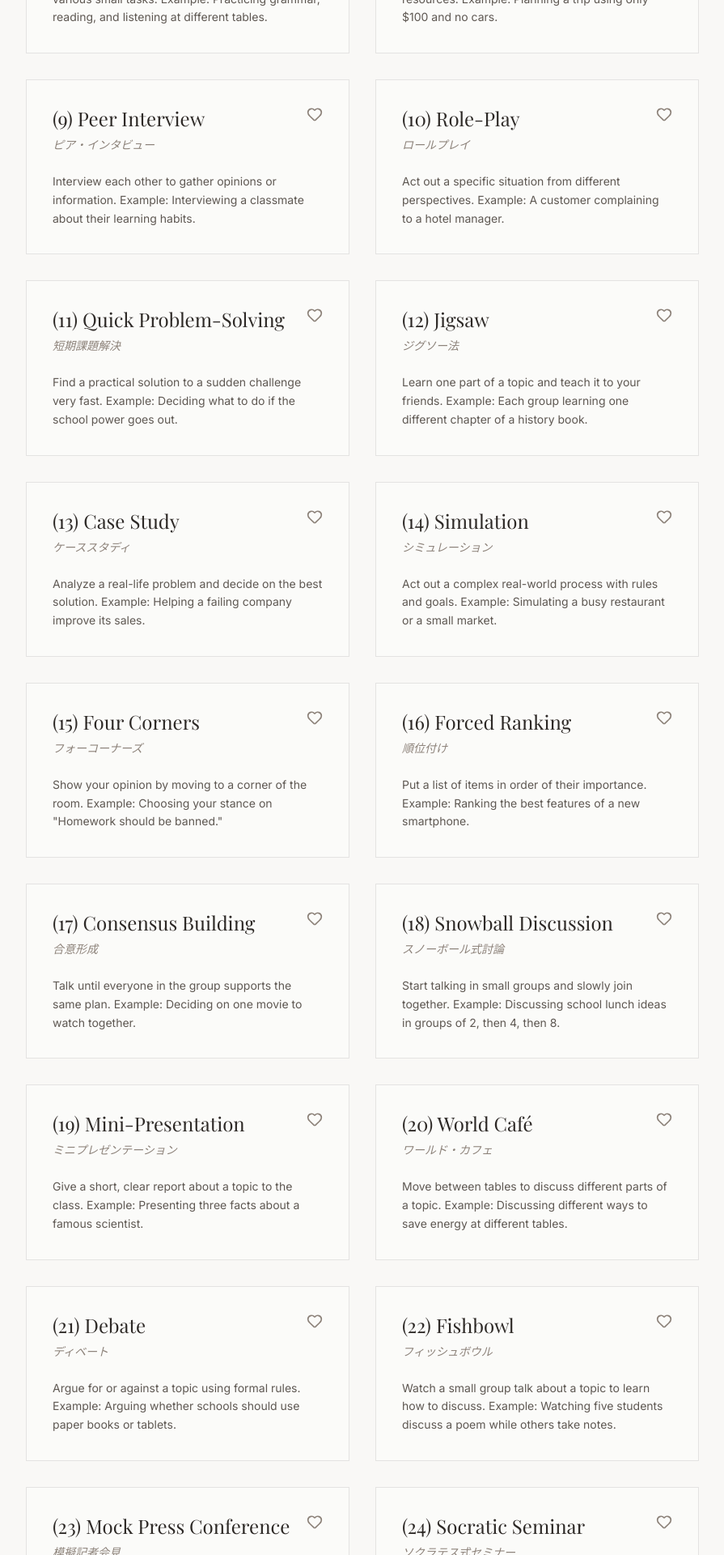
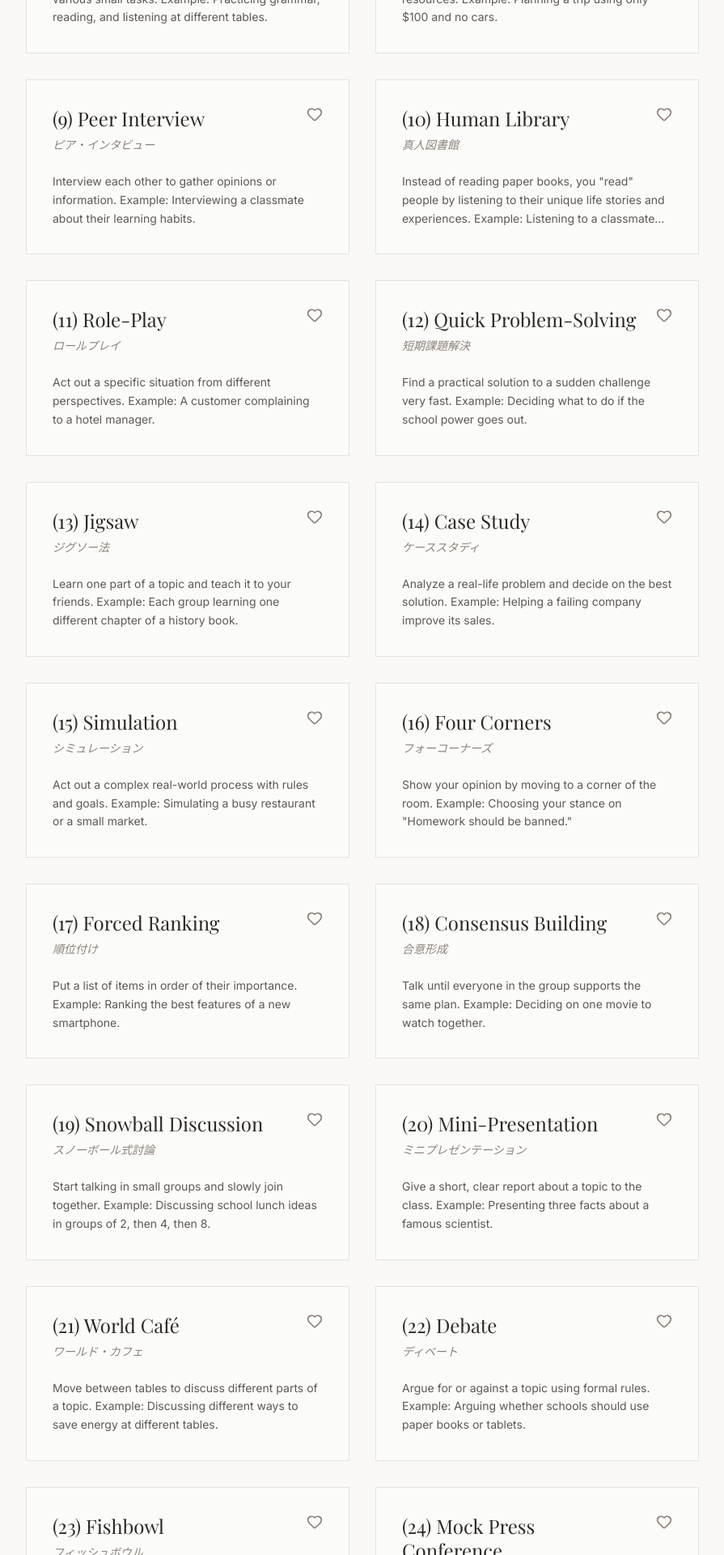
Before and after one commit to NyanyanyaNagoya/Activity-Design-Guide, a React (Vite) app: page / in a window 1280 px wide. Shown: the part 1260-3180 px from the top of the page at 81% size, without its empty margins (352-1247 px from the left). Built offline with nearby package versions, Linux system fonts and the light colour scheme; a web font is replaced by a local one.

Commit message:
feat: Add Human Library activity data
Includes data for the "Human Library" problem-solving activity, detailing its description, steps, and participant roles with example phrases.

```diff
--- a/src/data.ts
+++ b/src/data.ts
@@ -344,11 +344,57 @@ export const activities: Activity[] = [
     ]
   },
   {
+    id: "prob-human-library",
+    categoryId: "problemsolving",
+    category: "2. Problem Solving & Role-Play",
+    jpCategory: "課題解決とロールプレイ",
+    title: "(10) Human Library",
+    jpTitle: "真人図書館",
+    description: 'Instead of reading paper books, you "read" people by listening to their unique life stories and experiences. Example: Listening to a classmate share their story of living in a different country.',
+    jpDescription: "紙の本を読む代わりに、人のユニークな人生経験やストーリーを聞くことで、その人を「読み」ます。例：海外生活の経験についてクラスメートの話を聞く。",
+    steps: [
+      "Preparation: \"Human Books\" (speakers) prepare a 5-minute story about a challenge or experience.",
+      "Browsing: \"Readers\" (listeners) look at the list of titles and choose a \"Book\" to listen to.",
+      "Reading Session: The \"Human Book\" tells their story to a small group of \"Readers.\"",
+      "Q&A Session: \"Readers\" ask questions to understand the story more deeply.",
+      "Rotation: After a signal, \"Readers\" move to a different station to \"read\" another \"Book.\""
+    ],
+    roles: [
+      {
+        name: "The Human Book",
+        jpName: "語り手",
+        phrases: [
+          "The title of my story today is...",
+          "A very important moment in my life was when...",
+          "Does anyone have a question about my experience?"
+        ]
+      },
+      {
+        name: "The Reader",
+        jpName: "聞き手",
+        phrases: [
+          "I chose to read your book because the title sounded...",
+          "Could you tell me more about how you felt at that time?",
+          "What was the most challenging part of your story?"
+        ]
+      },
+      {
+        name: "The Librarian",
+        jpName: "司会者",
+        phrases: [
+          "Welcome to our Human Library. Please find your first station.",
+          "It is time to wrap up the discussion and rotate to the next book.",
+          "Please remember to listen with an open mind and respect."
+        ]
+      }
+    ]
+  },
+  {
     id: "prob-4",
     categoryId: "problemsolving",
     category: "2. Problem Solving & Role-Play",
     jpCategory: "課題解決とロールプレイ",
-    title: "(10) Role-Play",
+    title: "(11) Role-Play",
     jpTitle: "ロールプレイ",
     description: "Act out a specific situation from different perspectives. Example: A customer complaining to a hotel manager.",
     jpDescription: "特定の状況で別の人になりきって演じます。例：ホテルのマネージャーに苦情を言う客。",
@@ -393,7 +439,7 @@ export const activities: Activity[] = [
     categoryId: "problemsolving",
     category: "2. Problem Solving & Role-Play",
     jpCategory: "課題解決とロールプレイ",
-    title: "(11) Quick Problem-Solving",
+    title: "(12) Quick Problem-Solving",
     jpTitle: "短期課題解決",
     description: "Find a practical solution to a sudden challenge very fast. Example: Deciding what to do if the school power goes out.",
     jpDescription: "突然の課題に素早く解決策を出します。例：学校が停電した時の対応を考える。",
@@ -429,7 +475,7 @@ export const activities: Activity[] = [
     categoryId: "problemsolving",
     category: "2. Problem Solving & Role-Play",
     jpCategory: "課題解決とロールプレイ",
-    title: "(12) Jigsaw",
+    title: "(13) Jigsaw",
     jpTitle: "ジグソー法",
     description: "Learn one part of a topic and teach it to your friends. Example: Each group learning one different chapter of a history book.",
     jpDescription: "トピックの一部を学び、それを仲間に教えます。例：歴史の本の別々の章を分担して学ぶ。",
@@ -465,7 +511,7 @@ export const activities: Activity[] = [
     categoryId: "problemsolving",
     category: "2. Problem Solving & Role-Play",
     jpCategory: "課題解決とロールプレイ",
-    title: "(13) Case Study",
+    title: "(14) Case Study",
     jpTitle: "ケーススタディ",
     description: "Analyze a real-life problem and decide on the best solution. Example: Helping a failing company improve its sales.",
     jpDescription: "実際の問題を分析し、解決策を決めます。例：売り上げが落ちている会社の改善策。",
@@ -501,7 +547,7 @@ export const activities: Activity[] = [
     categoryId: "problemsolving",
     category: "2. Problem Solving & Role-Play",
     jpCategory: "課題解決とロールプレイ",
-    title: "(14) Simulation",
+    title: "(15) Simulation",
     jpTitle: "シミュレーション",
     description: "Act out a complex real-world process with rules and goals. Example: Simulating a busy restaurant or a small market.",
     jpDescription: "ルールや目標がある現実のプロセスを体験します。例：忙しいレストランや市場の体験。",
@@ -539,7 +585,7 @@ export const activities: Activity[] = [
     categoryId: "debate",
     category: "3. Debate & Decision Making",
     jpCategory: "討論と意思決定",
-    title: "(15) Four Corners",
+    title: "(16) Four Corners",
     jpTitle: "フォーコーナーズ",
     description: "Show your opinion by moving to a corner of the room. Example: Choosing your stance on \"Homework should be banned.\"",
     jpDescription: "意見に合った部屋の隅に移動します。例：「宿題は禁止すべきだ」への賛否。",
@@ -575,7 +621,7 @@ export const activities: Activity[] = [
     categoryId: "debate",
     category: "3. Debate & Decision Making",
     jpCategory: "討論と意思決定",
-    title: "(16) Forced Ranking",
+    title: "(17) Forced Ranking",
     jpTitle: "順位付け",
     description: "Put a list of items in order of their importance. Example: Ranking the best features of a new smartphone.",
     jpDescription: "リストを重要な順に並べ替えます。例：スマホの機能の重要度。",
@@ -611,7 +657,7 @@ export const activities: Activity[] = [
     categoryId: "debate",
     category: "3. Debate & Decision Making",
     jpCategory: "討論と意思決定",
-    title: "(17) Consensus Building",
+    title: "(18) Consensus Building",
     jpTitle: "合意形成",
     description: "Talk until everyone in the group supports the same plan. Example: Deciding on one movie to watch together.",
     jpDescription: "全員が1つの計画に納得するまで話し合います。例：一緒に見る映画を1つ決める。",
@@ -656,7 +702,7 @@ export const activities: Activity[] = [
     categoryId: "debate",
     category: "3. Debate & Decision Making",
     jpCategory: "討論と意思決定",
-    title: "(18) Snowball Discussion",
+    title: "(19) Snowball Discussion",
     jpTitle: "スノーボール式討論",
     description: "Start talking in small groups and slowly join together. Example: Discussing school lunch ideas in groups of 2, then 4, then 8.",
     jpDescription: "2人、4人、8人と議論を大きくしていきます。例：給食のアイデアを話し合う。",
@@ -692,7 +738,7 @@ export const activities: Activity[] = [
     categoryId: "debate",
     category: "3. Debate & Decision Making",
     jpCategory: "討論と意思決定",
-    title: "(19) Mini-Presentation",
+    title: "(20) Mini-Presentation",
     jpTitle: "ミニプレゼンテーション",
     description: "Give a short, clear report about a topic to the class. Example: Presenting three facts about a famous scientist.",
     jpDescription: "トピックについて短く明確に報告します。例：有名な科学者の3つの事実。",
@@ -728,7 +774,7 @@ export const activities: Activity[] = [
     categoryId: "debate",
     category: "3. Debate & Decision Making",
     jpCategory: "討論と意思決定",
-    title: "(20) World Café",
+    title: "(21) World Café",
     jpTitle: "ワールド・カフェ",
     description: "Move between tables to discuss different parts of a topic. Example: Discussing different ways to save energy at different tables.",
     jpDescription: "テーブルを移動してトピックの各部を話し合います。例：省エネの方法をテーブルごとに議論。",
@@ -764,7 +810,7 @@ export const activities: Activity[] = [
     categoryId: "debate",
     category: "3. Debate & Decision Making",
     jpCategory: "討論と意思決定",
-    title: "(21) Debate",
+    title: "(22) Debate",
     jpTitle: "ディベート",
     description: "Argue for or against a topic using formal rules. Example: Arguing whether schools should use paper books or tablets.",
     jpDescription: "トピックに賛成か反対かルールに沿って議論します。例：紙の本かタブレットか。",
@@ -800,7 +846,7 @@ export const activities: Activity[] = [
     categoryId: "debate",
     category: "3. Debate & Decision Making",
     jpCategory: "討論と意思決定",
-    title: "(22) Fishbowl",
+    title: "(23) Fishbowl",
     jpTitle: "フィッシュボウル",
     description: "Watch a small group talk about a topic to learn how to discuss. Example: Watching five students discuss a poem while others take notes.",
     jpDescription: "中心の小グループの議論を他の人が観察して学びます。例：詩についての議論を観察。",
@@ -836,7 +882,7 @@ export const activities: Activity[] = [
     categoryId: "debate",
     category: "3. Debate & Decision Making",
     jpCategory: "討論と意思決定",
-    title: "(23) Mock Press Conference",
+    title: "(24) Mock Press Conference",
     jpTitle: "模擬記者会見",
     description: "One group answers difficult questions from student \"journalists.\" Example: A company answering questions about a new product.",
     jpDescription: "広報担当が記者からの質問に答えます。例：新製品についての記者会見。",
@@ -881,7 +927,7 @@ export const activities: Activity[] = [
     categoryId: "debate",
     category: "3. Debate & Decision Making",
     jpCategory: "討論と意思決定",
-    title: "(24) Socratic Seminar",
+    title: "(25) Socratic Seminar",
     jpTitle: "ソクラテス式セミナー",
     description: "Discuss a text deeply by asking each other questions. Example: Discussing the hidden meaning of a story about space.",
     jpDescription: "質問し合い、テキストの深い意味を話し合います。例：宇宙の物語に隠された意味。",
```
